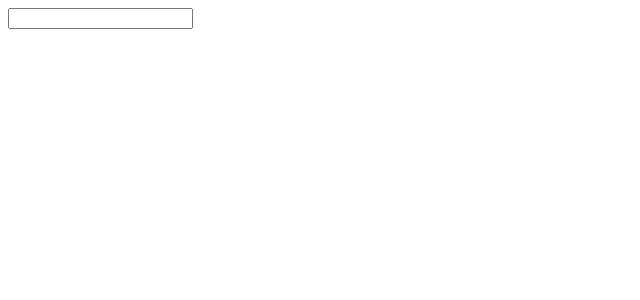
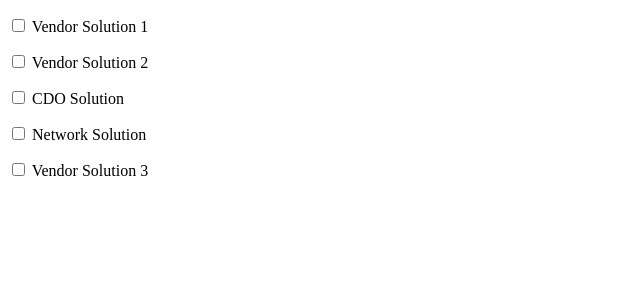
Before and after one commit to Ankit-Mund/angular-autocomplete1, an Angular app: page / in a window 1280 px wide. Shown: the top 300 px of the page, without its empty margins (0-640 px from the left). Built offline with nearby package versions, Linux system fonts and the light colour scheme.

Commit message:
checkbox delete feature

```diff
--- a/src/app/app.component.html
+++ b/src/app/app.component.html
@@ -4,4 +4,6 @@
 
 <!--<app-tags></app-tags>-->
 
-<app-parent-comp></app-parent-comp>
+<!-- <app-parent-comp></app-parent-comp> -->
+
+<app-checkbox-delete></app-checkbox-delete>
--- a/src/app/app.module.ts
+++ b/src/app/app.module.ts
@@ -13,6 +13,7 @@ import { UserService } from './services/user.service';
 import { TagsComponent } from './tags/tags.component';
 import { ParentCompComponent } from './parent-comp/parent-comp.component';
 import { AutocompleteCompComponent } from './autocomplete-comp/autocomplete-comp.component';
+import { CheckboxDeleteComponent } from './checkbox-delete/checkbox-delete.component';
 
 
 @NgModule({
@@ -25,6 +26,7 @@ import { AutocompleteCompComponent } from './autocomplete-comp/autocomplete-comp
     TagsComponent,
     ParentCompComponent,
     AutocompleteCompComponent,
+    CheckboxDeleteComponent,
   ],
   imports: [
     BrowserModule,
--- a/src/app/autocomplete-comp/autocomplete-comp.component.html
+++ b/src/app/autocomplete-comp/autocomplete-comp.component.html
@@ -1,8 +1,17 @@
 <div>
   <input type="text" #inputValue (keyup)="filterData(inputValue)" (focus)="filterData(inputValue)" (focusout)="hide()">
   <div *ngIf="show">
-    <li *ngFor="let item of filteredItems" (mousedown)="sendValue(item)">
-      {{item}}
+    <li *ngFor="let item of filteredItems; let index=index" (mousedown)="sendValue(item)">
+      <span *ngIf="selected.has(index)">
+        <u>{{item}}</u>
+      </span>
+      <span *ngIf="!selected.has(index)">
+        {{item}}
+      </span>
     </li>
   </div>
 </div>
+
+<div *ngFor="let select of selected">
+  {{select}}
+</div>
--- a/src/app/autocomplete-comp/autocomplete-comp.component.ts
+++ b/src/app/autocomplete-comp/autocomplete-comp.component.ts
@@ -10,6 +10,9 @@ export class AutocompleteCompComponent implements OnInit {
   @Input()
   data;
 
+  @Input()
+  selected;
+
   @Output()
   valueChange = new EventEmitter()
 
@@ -18,7 +21,9 @@ export class AutocompleteCompComponent implements OnInit {
 
   constructor() { }
 
+
   ngOnInit() {
+
   }
 
   filterData(inputValue) {
@@ -32,7 +37,7 @@ export class AutocompleteCompComponent implements OnInit {
   }
 
   sendValue(value) {
-    console.log(value);
+    this.valueChange.emit(value);
     this.hide()
   }
 
--- /dev/null
+++ b/src/app/checkbox-delete/checkbox-delete.component.html
@@ -0,0 +1,9 @@
+<div *ngFor="let solution of solutions">
+  <p>
+    <input type="checkbox" value={{solution}} (click)="select(solution)" > {{solution.title}}
+  </p>
+</div>
+
+<div *ngFor="let solution of checkedSolutions">
+  {{solution.title}}
+</div>
--- /dev/null
+++ b/src/app/checkbox-delete/checkbox-delete.component.ts
@@ -0,0 +1,57 @@
+import { Component, OnInit } from '@angular/core';
+
+@Component({
+  selector: 'app-checkbox-delete',
+  templateUrl: './checkbox-delete.component.html',
+  styleUrls: ['./checkbox-delete.component.css']
+})
+export class CheckboxDeleteComponent implements OnInit {
+
+  solutions = [
+                {
+                  id: 1,
+                  title: 'Vendor Solution 1',
+                  isChecked: false
+                },
+                {
+                  id: 2,
+                  title: 'Vendor Solution 2',
+                  isChecked: false
+                },
+                {
+                  id: 3,
+                  title: 'CDO Solution',
+                  isChecked: false
+                },
+                {
+                  id: 4,
+                  title: 'Network Solution',
+                  isChecked: false
+                },
+                {
+                  id: 5,
+                  title: 'Vendor Solution 3',
+                  isChecked: false
+                }
+              ]
+
+  checkedSolutions = new Set();
+
+
+  constructor() { }
+
+  ngOnInit() {
+  }
+
+  select(solution){
+    if(solution.isChecked){
+      solution.isChecked=false;
+      this.checkedSolutions.delete(solution);
+    }
+    else{
+      solution.isChecked=true;
+      this.checkedSolutions.add(solution);
+    }
+  }
+
+}
--- a/src/app/parent-comp/parent-comp.component.html
+++ b/src/app/parent-comp/parent-comp.component.html
@@ -1,3 +1,17 @@
-<app-autocomplete-comp [data]="states">
+<span *ngIf="selectedStates.size">
+SELECTED
+</span>
+<div>
+    <span *ngFor="let state of selectedStates; last as isLast">
+        <button (mousedown)="deletedFromSelected(state)">Del</button>
+        {{state}}
+        <span *ngIf="!isLast">,</span>
+    </span>
+</div>
+<br>
+<div>
+    <app-autocomplete-comp [data]="states" [selected]="selectedIndexes" (valueChange)="valueChanged($event)">
 
-</app-autocomplete-comp>
+    </app-autocomplete-comp>
+
+</div>
--- a/src/app/parent-comp/parent-comp.component.ts
+++ b/src/app/parent-comp/parent-comp.component.ts
@@ -8,6 +8,11 @@ import { Component, OnInit } from '@angular/core';
 export class ParentCompComponent implements OnInit {
 
   value = "Hello"
+
+  selectedStates = new Set();
+  selectedIndexes = new Set();
+
+  // selectedTags;
 
 
   //dataset containing name of states
@@ -25,4 +30,14 @@ export class ParentCompComponent implements OnInit {
   ngOnInit() {
   }
 
+  valueChanged(value){
+    this.selectedStates.add(value);
+    this.selectedIndexes.add(this.states.indexOf(value));
+  }
+
+  deletedFromSelected(state){
+    this.selectedStates.delete(state);
+    this.selectedIndexes.delete(this.states.indexOf(state));
+  }
+
 }
```
Also changed, not shown: src/app/checkbox-delete/checkbox-delete.component.css (added), 1 other file (tests, documents, lock files or other folders).
